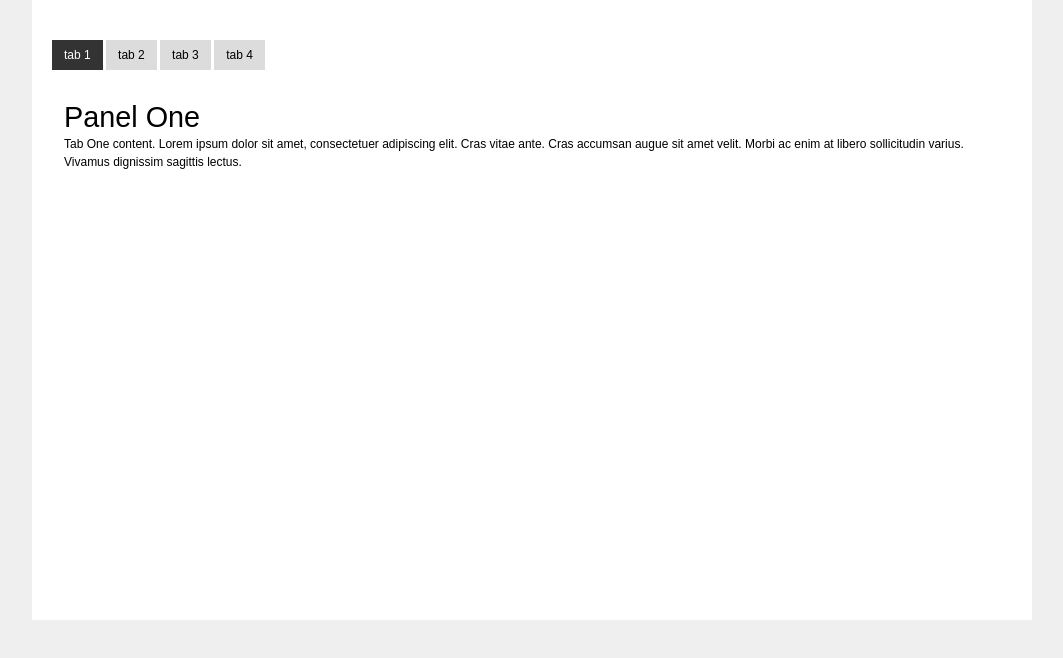
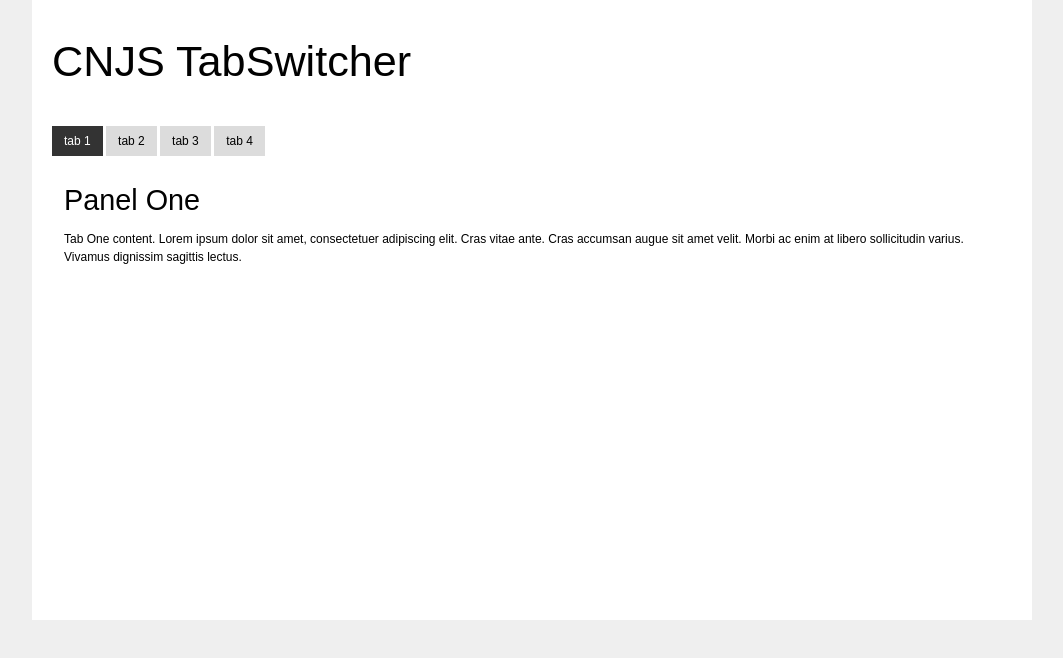
Before and after one commit to cnelson87/CNJS-TabSwitcher, a website: page example.html in a window 1280 px wide. Shown: the whole page, without its empty margins (108-1171 px from the left). Drawn offline with Linux system fonts and the light colour scheme.

Commit message:
html / css edits

```diff
--- a/assets/reset.css
+++ b/assets/reset.css
@@ -64,22 +64,26 @@ p, ul, ol, dl {
 h1 {
 	font-size: 3.6em;
 	font-weight: normal;
-	line-height: 1.2;
+	line-height: 1.0;
+	margin: 0 0 1.0em 0;
 }
 h2 {
 	font-size: 2.4em;
 	font-weight: normal;
-	line-height: 1.2;
+	line-height: 1.0;
+	margin: 0 0 0.5em 0;
 }
 h3 {
 	font-size: 1.2em;
 	font-weight: bold;
-	line-height: 1.2;
+	line-height: 1.0;
+	margin: 0 0 0.2em 0;
 }
 h4 {
 	font-size: 1.0em;
 	font-weight: bold;
-	line-height: 1.2;
+	line-height: 1.0;
+	margin: 0 0 0.2em 0;
 }
 
 #content {
--- a/example.html
+++ b/example.html
@@ -17,7 +17,7 @@
 
 	<script>
 		$(function() {
-			var $el = $('#tabswitcher-example');
+			var $el = $('#tabswitcher');
 			var exTabSwitcher = new TabSwitcher( $el, {} );
 		});
     </script>
@@ -25,9 +25,11 @@
 </head>
 <body>
 
-	<div id="content">
+	<section id="content">
 
-		<div id="tabswitcher-example" class="tabswitcher">
+		<h1>CNJS TabSwitcher</h1>
+
+		<div id="tabswitcher" class="tabswitcher">
 
 			<nav class="tabnav">
 				<ul>
@@ -79,7 +81,7 @@
 
 		</div>
 
-	</div>
+	</section>
 
 </body>
 </html>
```
